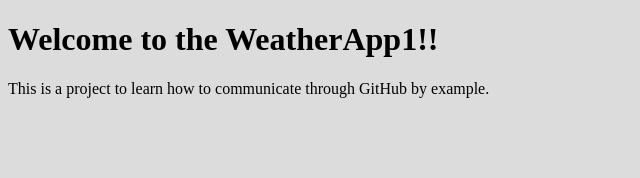
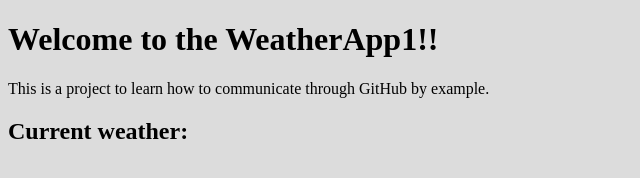
Before and after one commit to ArnaudStudentHowest/weatherapp1, a plain HTML site: page index.html in a window 1280 px wide. Shown: the whole page, without its empty margins (0-640 px from the left). Drawn offline with Linux system fonts and the light colour scheme.

Commit message:
added the current weather section

```diff
--- a/index.html
+++ b/index.html
@@ -8,5 +8,8 @@
 <body>
 <h1>Welcome to the WeatherApp1!!</h1>
 <p>This is a project to learn how to communicate through GitHub by example.</p>
+<section>
+    <h2>Current weather:</h2>
+</section>
 </body>
 </html>
```
